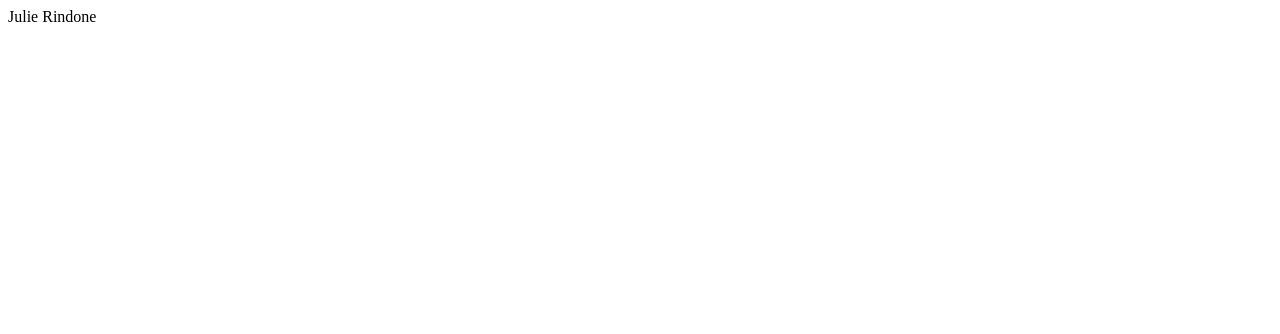
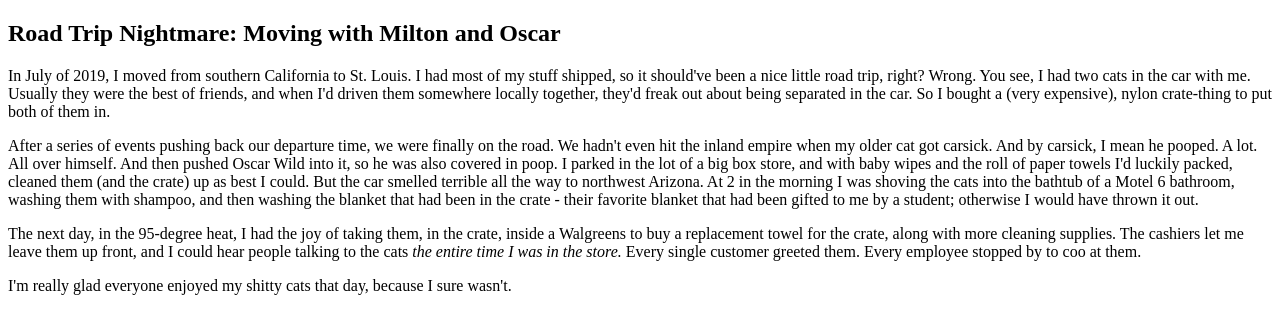
Before and after one commit to julierindone/html-me-something, a plain HTML site: page index.html in a window 1280 px wide. Drawn offline with Linux system fonts and the light colour scheme.

Commit message:
updat index.html, i don't know what im doing!

```diff
--- a/index.html
+++ b/index.html
@@ -1 +1,29 @@
-<p>Julie Rindone</p>
+<!DOCTYPE html>
+
+<html>
+    <head>
+        <title>Road Trip Nightmare: Moving with Milton and Oscar</title>
+    </head>
+
+    <body>
+        <header>
+            <h2>Road Trip Nightmare: Moving with Milton and Oscar</h2>
+        </header>
+        <p>In July of 2019, I moved from southern California to St. Louis. I had most of my stuff shipped, so it should've been a nice little road trip, right? Wrong. You see, I had two cats in the car with me. Usually they were the best of friends, and when I'd driven them somewhere locally together, they'd freak out about being separated in the car. So I bought a (very expensive), nylon crate-thing to put both of them in.
+        </p>
+
+        <p>After a series of events pushing back our departure time, we were finally on the road. We hadn't even hit the inland empire when my older cat got carsick. And by carsick, I mean he pooped. A lot. All over himself. And then pushed Oscar Wild into it, so he was also covered in poop. I parked in the lot of a big box store, and with baby wipes and the roll of paper towels I'd luckily packed, cleaned them (and the crate) up as best I could. But the car smelled terrible all the way to northwest Arizona. At 2 in the morning I was shoving the cats into the bathtub of a Motel 6 bathroom, washing them with shampoo, and then washing the blanket that had been in the crate - their favorite blanket that had been gifted to me by a student; otherwise I would have thrown it out.
+        </p>
+
+        <p>The next day, in the 95-degree heat, I had the joy of taking them, in the crate, inside a Walgreens to buy a replacement towel for the crate, along with more cleaning supplies. The cashiers let me leave them up front, and I could hear people talking to the cats <em>the entire time I was in the store.</em> Every single customer greeted them. Every employee stopped by to coo at them.
+        </p>
+
+        <p>I'm really glad everyone enjoyed my shitty cats that day, because I sure wasn't.
+        </p>
+
+
+
+
+
+    </body>
+</html>
```
